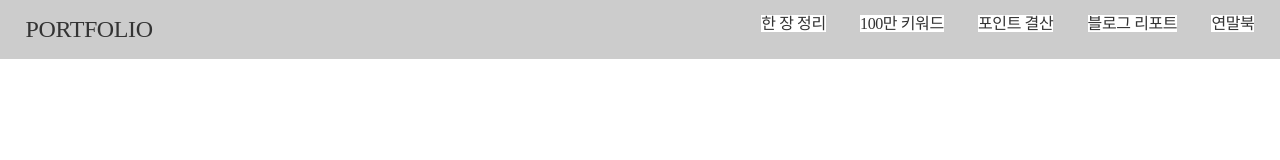
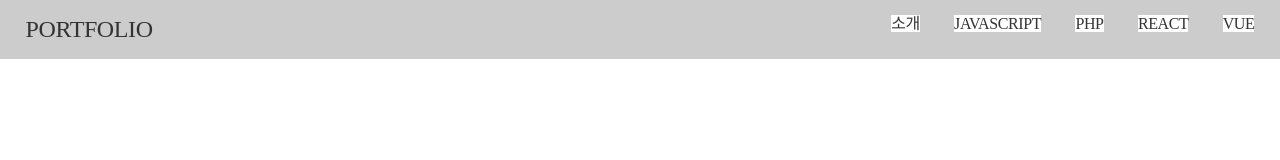
Before and after one commit to hyunmijin/portfolio, a website built with Vite: page vite/src/index.html in a window 1280 px wide. Built offline with nearby package versions, Linux system fonts and the light colour scheme; a web font is replaced by a local one.

Commit message:
23.06.21

```diff
--- a/vite/src/index.html
+++ b/vite/src/index.html
@@ -15,11 +15,11 @@
         </div>
         <div class="nav">
           <ul>
-            <li><a href="#">한 장 정리</a></li>
-            <li><a href="#">100만 키워드</a></li>
-            <li><a href="#">포인트 결산</a></li>
-            <li><a href="#">블로그 리포트</a></li>
-            <li><a href="#">연말북</a></li>
+            <li><a href="#">소개</a></li>
+            <li><a href="#">JAVASCRIPT</a></li>
+            <li><a href="#">PHP</a></li>
+            <li><a href="#">REACT</a></li>
+            <li><a href="#">VUE</a></li>
           </ul>
         </div>
       </div>
```
